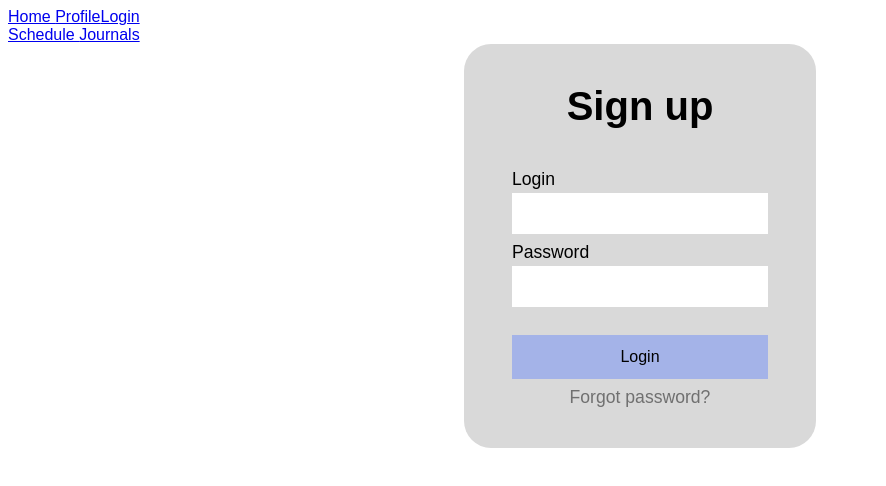
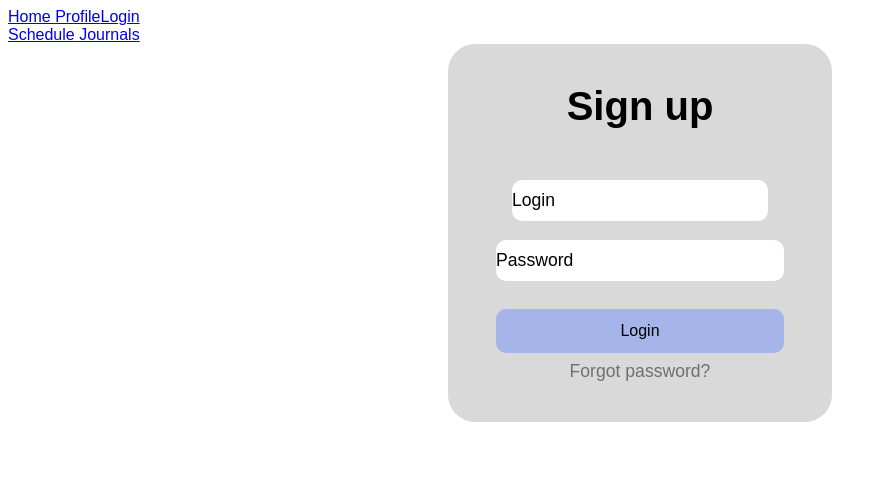
Before and after one commit to dunkinCoders/school-system, a React (Vite) app in the folder client/: page /login in a window 1280 px wide. Shown: the top 486 px of the page, without its empty margins (0-886 px from the left). Built offline with nearby package versions, Linux system fonts and the light colour scheme; a web font is replaced by a local one.

Commit message:
added hover effects and changed email/pass inputs

```diff
--- a/client/src/views/login/Login.css
+++ b/client/src/views/login/Login.css
@@ -23,19 +23,42 @@
 
 .login__input_wrapper {
     min-width: 16rem;
+    display: flex;
+    margin-top: .7rem;
+    align-items: center;
+    background: white;
+    border-radius: 10px;
+    gap: .5rem;
+    transition: all .2s ease-in-out;
+}
 
-    display: flex;
-    flex-direction: column;
-    gap: 0.2rem;
+.login__input_wrapper:hover {
+    box-shadow: 0 0 5px 1px hsl(227, 60%, 78%);
+}
+
+.login__input_wrapper:hover .login__input_icon {
+    color: hsl(227, 60%, 78%);
 }
 
 .login__input {
     border: none;
+    padding: .8rem;
+    width: 100%;
+    background: transparent;
+    border-radius: 10px;
+}
 
-    padding: .8rem;
+.login__input:focus {
+    outline: none;
+}
+
+.login__input_icon {
+    margin-left: 1rem;
+    color: #707070;
 }
 
 .login__button {
+    border-radius: 10px;
     border: none;
     width: 100%;
 
@@ -44,7 +67,12 @@
     margin-top: 1.3rem;
     padding: .8rem;
 
-    background-color: #A4B3E8;
+    background-color: hsl(227, 60%, 78%);
+    transition: all .2s ease-in-out;
+}
+
+.login__button:hover {
+    background-color: hsl(227, 60%, 70%);
 }
 
 .login__heading{
```
